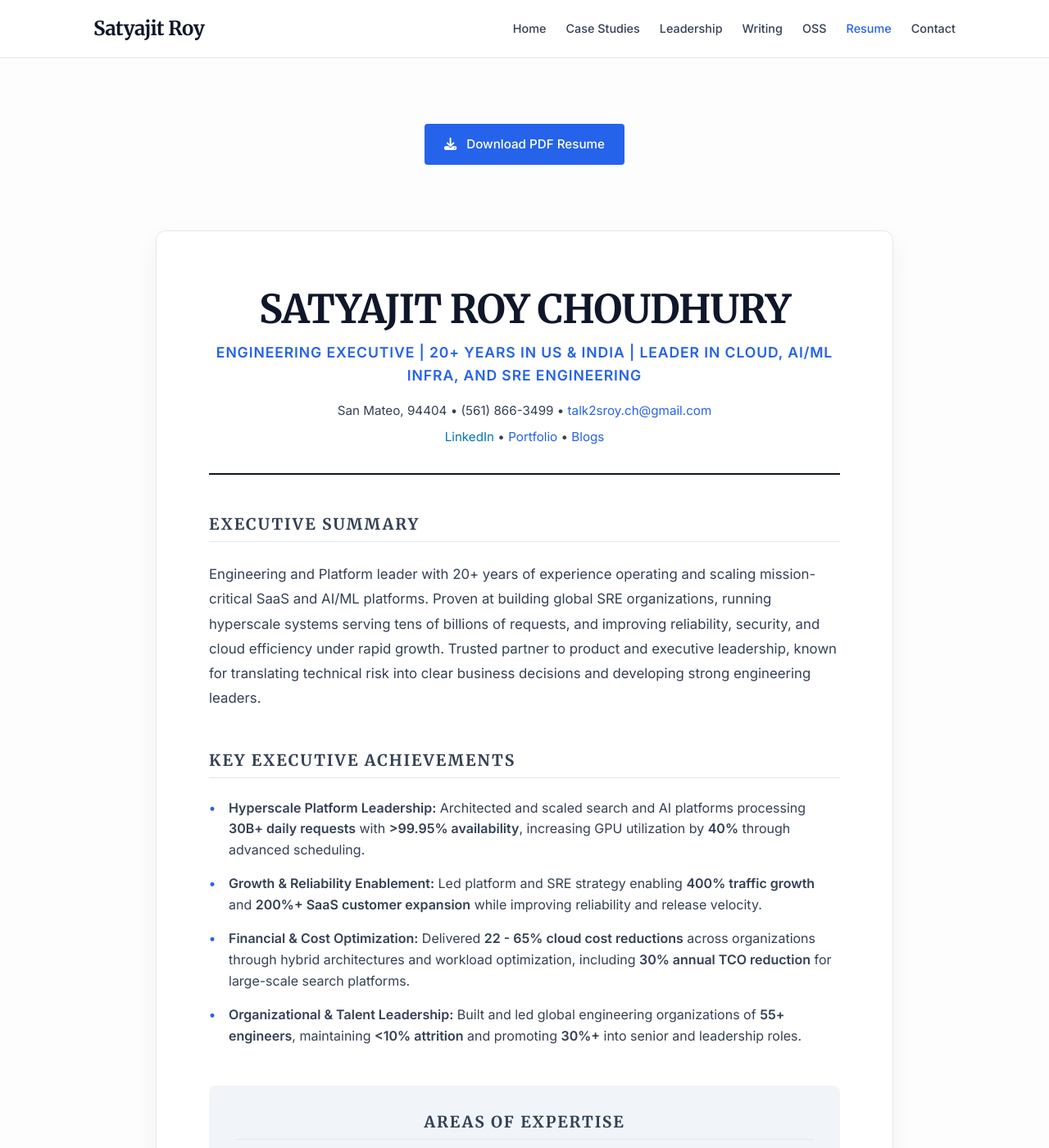
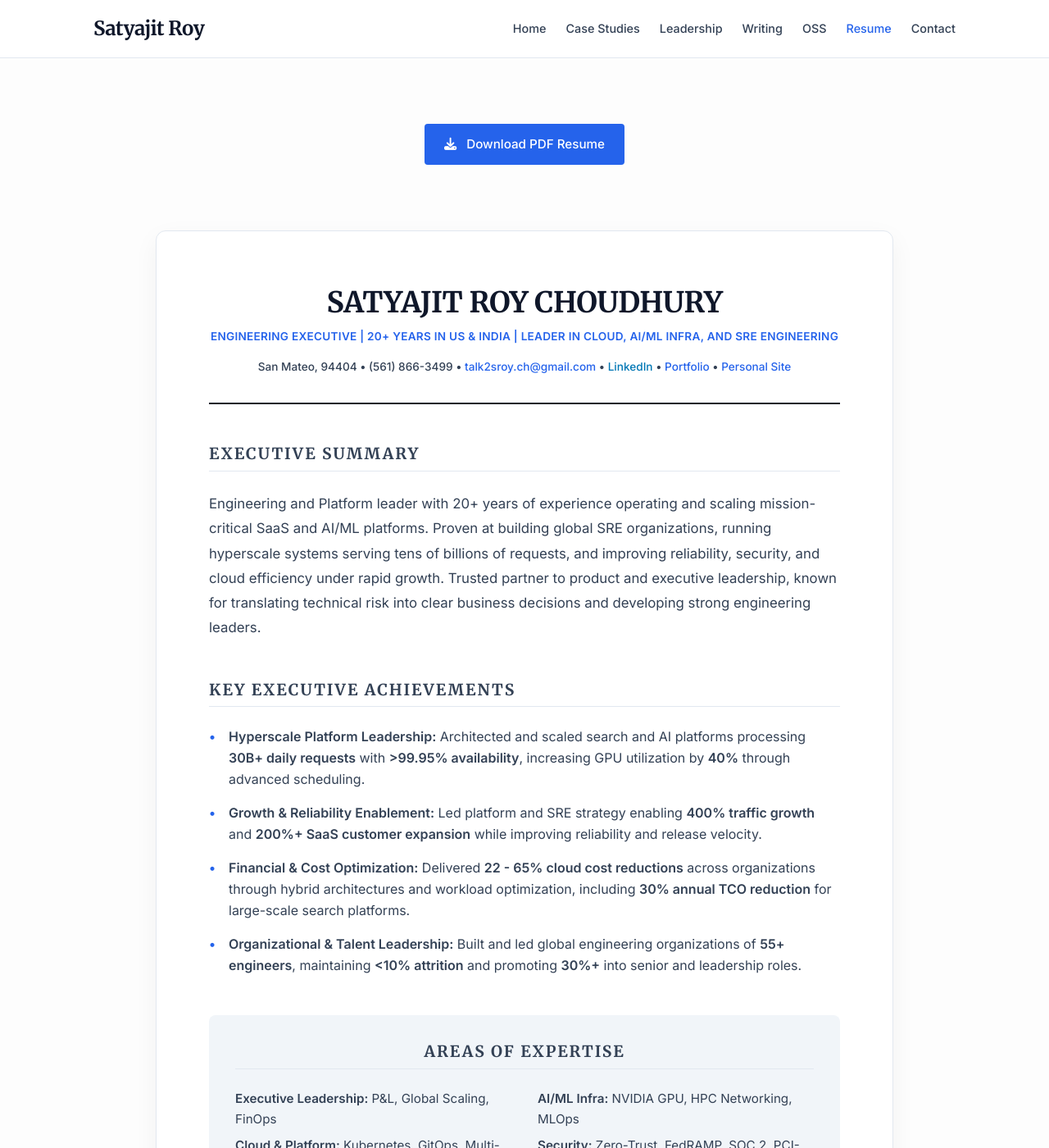
Before and after one commit to kodelint/kodelint.github.io, a Jekyll site: the page built from portfolio/resume/index.md, in a window 1280 px wide and 1400 px high. Shown: the whole window at 82% size. Built offline with Jekyll 4.4.1, drawn with Linux system fonts in a browser that asks for light colours.

Commit message:
chore: rename 'Blogs' to 'Personal Site' across portfolio
- Updated resume header, blogs page title, and writing archive links
- Standardized technical writing nomenclature

```diff
--- a/_layouts/portfolio.html
+++ b/_layouts/portfolio.html
@@ -52,7 +52,7 @@
         <a href="https://www.linkedin.com/in/satyajitroychoudhury/" target="_blank" style="margin: 0 0.5rem;"><i class="fab fa-linkedin"></i></a>
         <a href="https://github.com/kodelint" target="_blank" style="margin: 0 0.5rem;"><i class="fab fa-github"></i></a>
         <a href="https://twitter.com/__initialized__" target="_blank" style="margin: 0 0.5rem;"><i class="fab fa-x-twitter"></i></a>
-        <a href="mailto:talk2sroy.ch@gmail.com" style="margin: 0 0.5rem;"><i class="fas fa-envelope"></i></a>
+        <a href="mailto:talk2sroy.ch@gmail.com" style="margin: 0 0.5rem;" title="Personal Site"><i class="fas fa-envelope"></i></a>
       </div>
     </div>
   </footer>
--- a/portfolio/resume/index.md
+++ b/portfolio/resume/index.md
@@ -16,15 +16,13 @@ description: Professional Resume of Satyajit Roy Choudhury.
 
       <!-- Header -->
       <header style="text-align: center; margin-bottom: 3rem; border-bottom: 2px solid var(--color-heading); padding-bottom: 2rem;">
-        <h1 style="font-size: 3rem; font-weight: 900; margin-bottom: 0.5rem; letter-spacing: -0.02em;">SATYAJIT ROY CHOUDHURY</h1>
-        <p style="font-weight: 700; color: var(--color-accent); font-size: 1.1rem; text-transform: uppercase; letter-spacing: 0.05em;">Engineering Executive | 20+ years in US & India | Leader in Cloud, AI/ML Infra, and SRE Engineering</p>
-        <div style="margin-top: 1rem; font-size: 0.95rem; color: var(--color-text);">
-          San Mateo, 94404 &bull; (561) 866-3499 &bull; <a href="mailto:talk2sroy.ch@gmail.com" style="color: var(--color-accent);">talk2sroy.ch@gmail.com</a>
-        </div>
-        <div style="margin-top: 0.5rem; font-size: 0.95rem;">
+        <h1 style="font-size: 2.2rem; font-weight: 900; margin-bottom: 0.5rem; letter-spacing: -0.01em;">SATYAJIT ROY CHOUDHURY</h1>
+        <p class="resume-header-tagline" style="font-weight: 700; color: var(--color-accent); font-size: 0.85rem; text-transform: uppercase; letter-spacing: 0.02em; margin-bottom: 1rem;">Engineering Executive | 20+ years in US & India | Leader in Cloud, AI/ML Infra, and SRE Engineering</p>
+        <div style="font-size: 0.85rem; color: var(--color-text); line-height: 1.6; font-weight: 500;">
+          San Mateo, 94404 &bull; (561) 866-3499 &bull; <a href="mailto:talk2sroy.ch@gmail.com" style="color: var(--color-accent);">talk2sroy.ch@gmail.com</a> &bull;
           <a href="https://linkedin.com/in/satyajitroychoudhury" target="_blank" style="color: #0077b5;">LinkedIn</a> &bull;
           <a href="/portfolio/" style="color: var(--color-accent);">Portfolio</a> &bull;
-          <a href="/blogs" style="color: var(--color-accent);">Blogs</a>
+          <a href="/blogs" style="color: var(--color-accent);">Personal Site</a>
         </div>
       </header>
 
@@ -179,6 +177,9 @@ description: Professional Resume of Satyajit Roy Choudhury.
 </div>
 
 <style>
+  @media screen and (max-width: 800px) {
+    .resume-header-tagline { white-space: normal !important; font-size: 0.85rem !important; }
+  }
   @media print {
     .p-nav, .p-footer, .p-btn { display: none !important; }
     .resume-container { border: none !important; box-shadow: none !important; padding: 0 !important; }
```
Also changed, not shown: blogs.md (+1 -1 lines), portfolio/writing/index.md (+2 -2 lines).
